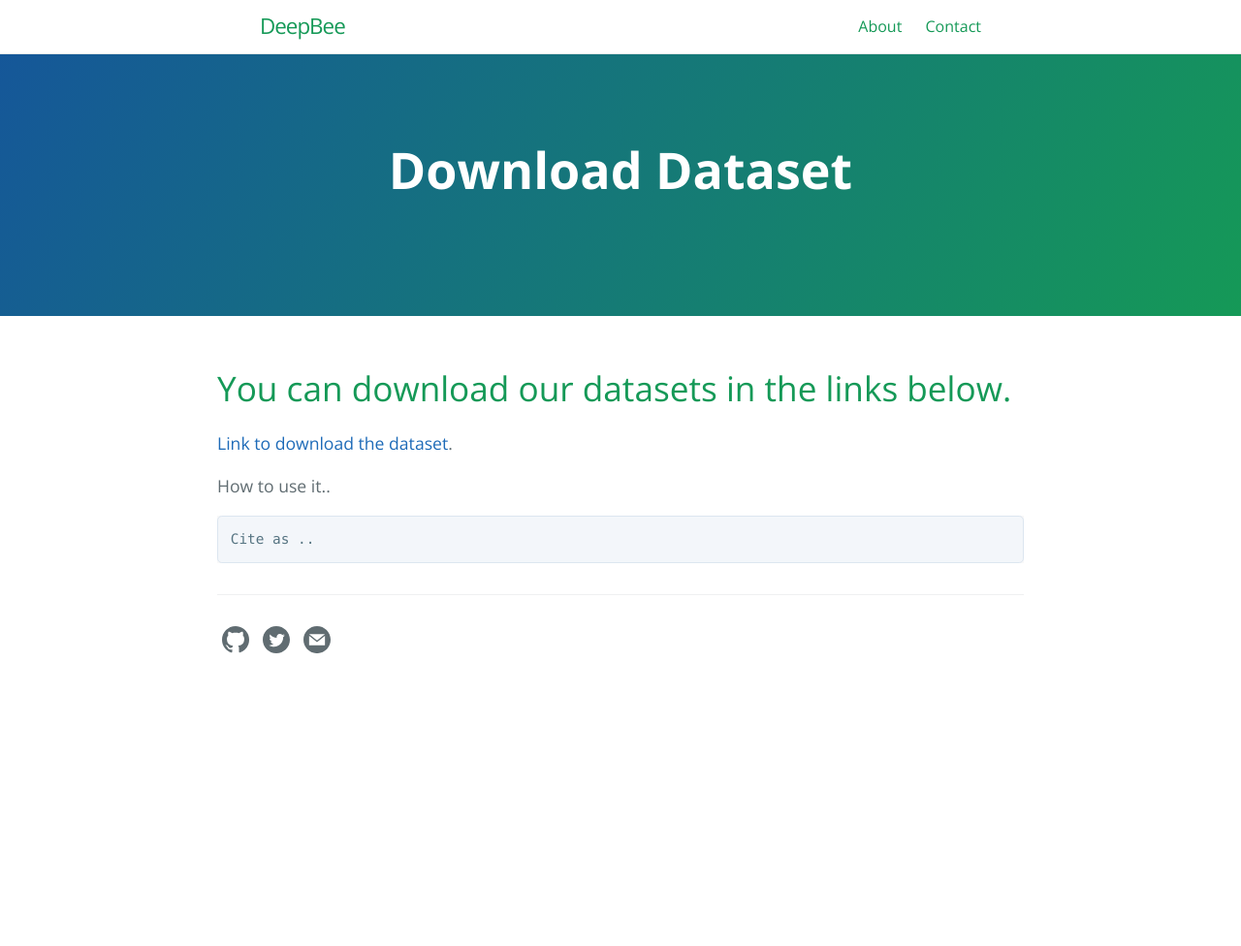
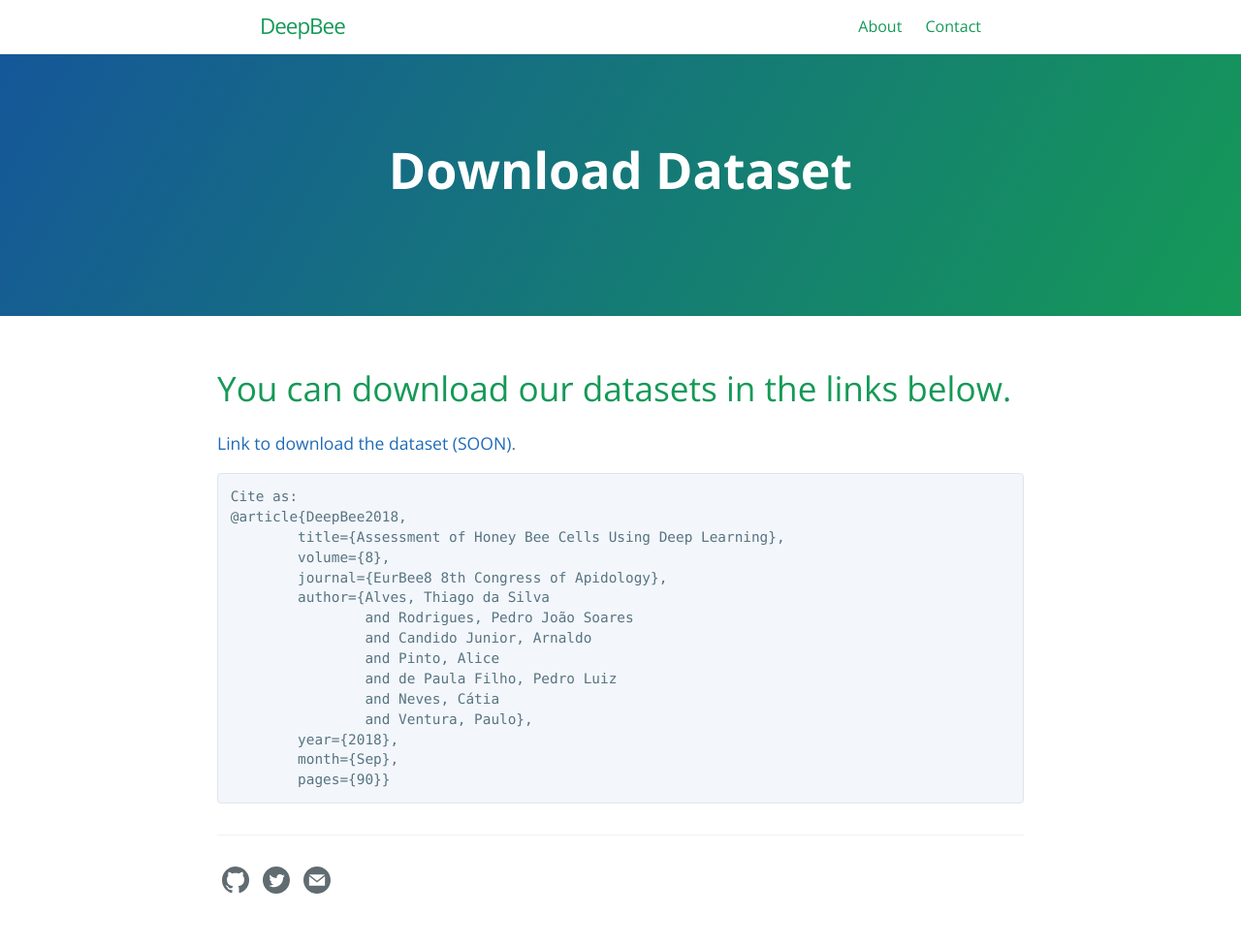
Before and after one commit to avsthiago/DeepBee, a Jekyll site: the page built from downloads/datasets.md, in a window 1280 px wide. Shown: the whole page at 97% size. Built offline with Jekyll 4.4.1, drawn with Linux system fonts in a browser that asks for light colours; before the commit the page ends 900 px from its top, so only the background shows below that.

Commit message:
Minor changes

````diff
--- a/downloads/datasets.md
+++ b/downloads/datasets.md
@@ -3,14 +3,25 @@ layout: default
 title: "Download Dataset"
 ---
 
-# [](#header-3)You can download our datasets in the links below.
+# [](#header-4)You can download our datasets in the links below.
 
 
-[Link to download the dataset]({{ site.baseurl }}/downloads/datasets).
-
-How to use it..
-
+[Link to download the dataset (SOON)]({{ site.baseurl }}/downloads/datasets).
 
 ```
-Cite as ..
+Cite as:
+@article{DeepBee2018,
+        title={Assessment of Honey Bee Cells Using Deep Learning},
+        volume={8},
+        journal={EurBee8 8th Congress of Apidology},
+        author={Alves, Thiago da Silva
+                and Rodrigues, Pedro João Soares
+                and Candido Junior, Arnaldo
+                and Pinto, Alice
+                and de Paula Filho, Pedro Luiz
+                and Neves, Cátia
+                and Ventura, Paulo},
+        year={2018},
+        month={Sep},
+        pages={90}}
 ```
````
